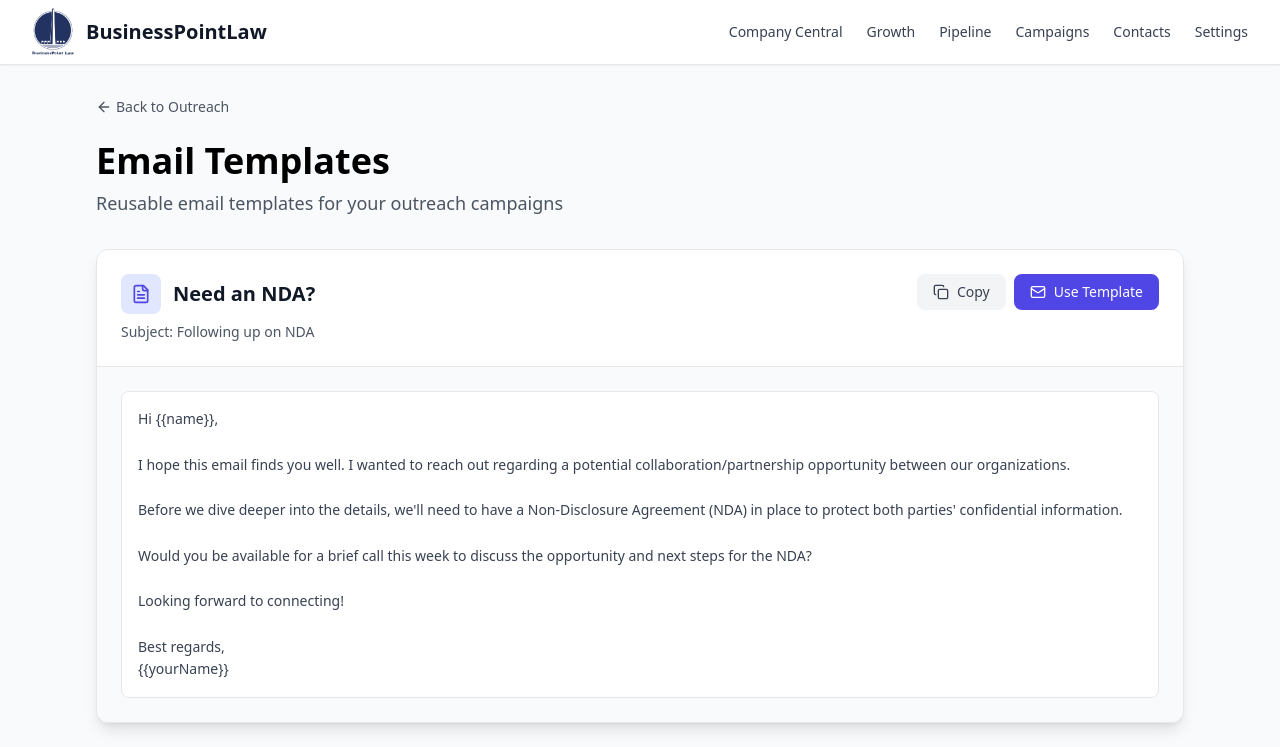
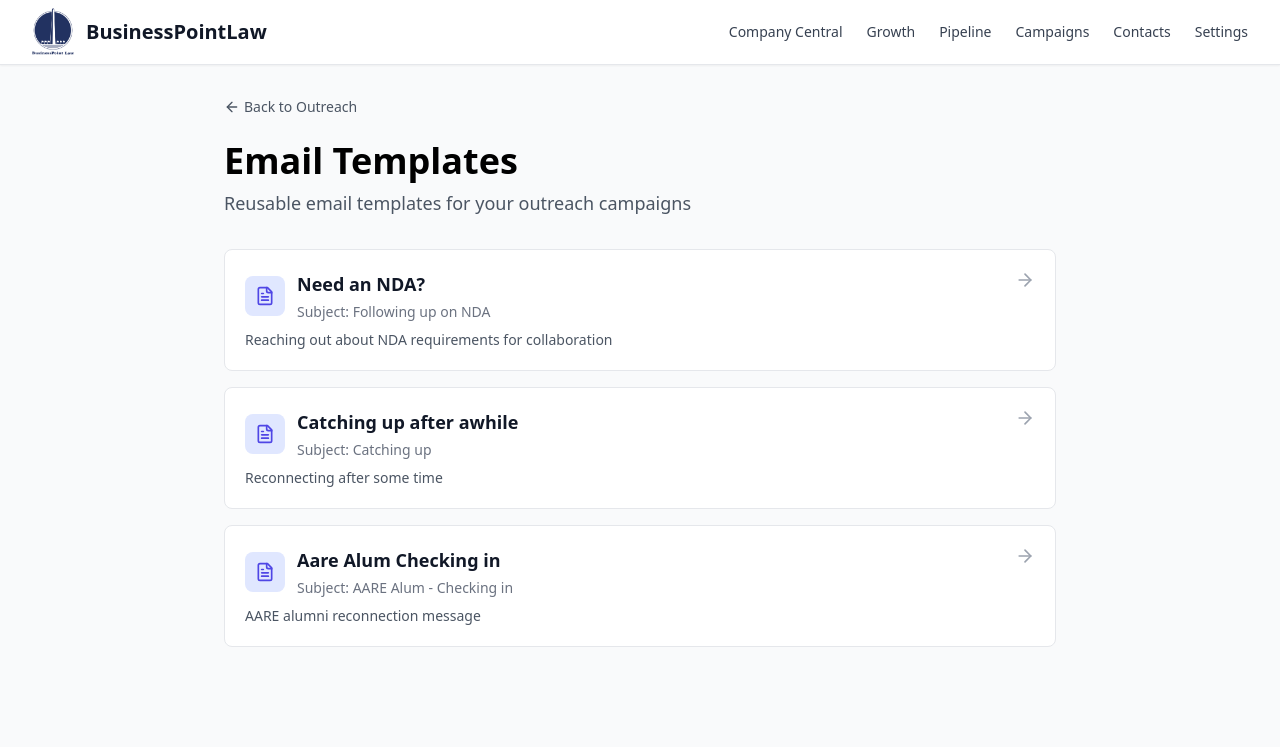
Before and after one commit to Ignite-Strategies/IgniteLegal-frontend, a React (Vite) app: page /outreach/templates in a window 1280 px wide. Shown: the top 747 px of the page. Built offline with nearby package versions, Linux system fonts and the light colour scheme.

Commit message:
Refactor Templates page to show snippets, add TemplateView for full template display

```diff
--- a/src/App.jsx
+++ b/src/App.jsx
@@ -39,6 +39,7 @@ import CampaignCreator from './pages/outreach/CampaignCreator';
 import IndividualEmail from './pages/outreach/IndividualEmail';
 import EmailCampaigns from './pages/outreach/EmailCampaigns';
 import Templates from './pages/outreach/Templates';
+import TemplateView from './pages/outreach/TemplateView';
 
 // Attract imports
 import Ads from './pages/attract/Ads';
@@ -113,6 +114,7 @@ function App() {
           <Route path="/outreach/campaign-creator" element={<CampaignCreator />} />
           <Route path="/outreach/individual-email" element={<IndividualEmail />} />
           <Route path="/outreach/templates" element={<Templates />} />
+          <Route path="/outreach/templates/:templateId" element={<TemplateView />} />
           <Route path="/outreach/email-campaigns" element={<OutreachHome />} />
 
           {/* Attract Routes */}
--- /dev/null
+++ b/src/pages/outreach/TemplateView.jsx
@@ -0,0 +1,161 @@
+import { useState, useEffect } from 'react';
+import { useParams, useNavigate } from 'react-router-dom';
+import { ArrowLeft, Copy, Mail, CheckCircle } from 'lucide-react';
+import PageHeader from '../../components/PageHeader';
+
+// Template data (same as in Templates.jsx)
+const getTemplates = () => [
+  {
+    id: 'need-nda',
+    name: 'Need an NDA?',
+    subject: 'Following up on NDA',
+    body: `Hi {{name}},
+
+I hope this email finds you well. I wanted to reach out regarding a potential collaboration/partnership opportunity between our organizations.
+
+Before we dive deeper into the details, we'll need to have a Non-Disclosure Agreement (NDA) in place to protect both parties' confidential information.
+
+Would you be available for a brief call this week to discuss the opportunity and next steps for the NDA?
+
+Looking forward to connecting!
+
+Best regards,
+{{yourName}}`
+  },
+  {
+    id: 'catching-up',
+    name: 'Catching up after awhile',
+    subject: 'Catching up',
+    body: `Hi {{name}},
+
+It's been a while since we last connected, and I wanted to reach out to catch up.
+
+I've been thinking about our previous conversations regarding {{topic}}, and I'd love to hear how things have been progressing on your end.
+
+Would you be open to a quick call or coffee meeting in the coming weeks? I'd love to hear what you've been working on and see if there are any opportunities for collaboration.
+
+Let me know what works for you!
+
+Best regards,
+{{yourName}}`
+  },
+  {
+    id: 'aare-alum',
+    name: 'Aare Alum Checking in',
+    subject: 'AARE Alum - Checking in',
+    body: `Hi {{name}},
+
+I hope this message finds you well! As a fellow AARE alum, I wanted to reach out and reconnect.
+
+It's been great seeing the impact you've been making in {{field/company}}, and I'd love to catch up and hear more about what you're working on.
+
+Would you be interested in connecting for a quick call or meeting? I'd also love to hear your thoughts on how we might collaborate or support each other's initiatives.
+
+Looking forward to reconnecting!
+
+Best regards,
+{{yourName}}`
+  }
+];
+
+export default function TemplateView() {
+  const { templateId } = useParams();
+  const navigate = useNavigate();
+  const [copied, setCopied] = useState(false);
+  const [template, setTemplate] = useState(null);
+
+  useEffect(() => {
+    const templates = getTemplates();
+    const found = templates.find(t => t.id === templateId);
+    setTemplate(found);
+  }, [templateId]);
+
+  const handleCopy = (text) => {
+    navigator.clipboard.writeText(text);
+    setCopied(true);
+    setTimeout(() => setCopied(false), 2000);
+  };
+
+  const handleUseTemplate = () => {
+    navigate('/outreach/campaign-creator', {
+      state: {
+        template: template
+      }
+    });
+  };
+
+  if (!template) {
+    return (
+      <div className="max-w-4xl mx-auto px-4 sm:px-6 lg:px-8 py-8">
+        <div className="text-center py-12">
+          <p className="text-gray-500">Template not found</p>
+          <button
+            onClick={() => navigate('/outreach/templates')}
+            className="mt-4 px-4 py-2 bg-indigo-600 text-white rounded-lg hover:bg-indigo-700 transition"
+          >
+            Back to Templates
+          </button>
+        </div>
+      </div>
+    );
+  }
+
+  return (
+    <div className="max-w-4xl mx-auto px-4 sm:px-6 lg:px-8 py-8">
+      <PageHeader
+        title={template.name}
+        subtitle="View and use this email template"
+        backTo="/outreach/templates"
+        backLabel="Back to Templates"
+      />
+
+      <div className="bg-white rounded-xl shadow-lg border border-gray-200 overflow-hidden mt-6">
+        {/* Header */}
+        <div className="p-6 border-b border-gray-200 bg-gray-50">
+          <div className="flex items-center justify-between">
+            <div>
+              <h2 className="text-xl font-semibold text-gray-900 mb-2">{template.name}</h2>
+              <p className="text-sm text-gray-600">
+                <span className="font-medium">Subject:</span> {template.subject}
+              </p>
+            </div>
+            <div className="flex gap-2">
+              <button
+                onClick={() => handleCopy(`${template.subject}\n\n${template.body}`)}
+                className="px-4 py-2 bg-gray-100 text-gray-700 rounded-lg hover:bg-gray-200 transition flex items-center gap-2 text-sm"
+              >
+                {copied ? (
+                  <>
+                    <CheckCircle className="h-4 w-4" />
+                    Copied!
+                  </>
+                ) : (
+                  <>
+                    <Copy className="h-4 w-4" />
+                    Copy
+                  </>
+                )}
+              </button>
+              <button
+                onClick={handleUseTemplate}
+                className="px-4 py-2 bg-indigo-600 text-white rounded-lg hover:bg-indigo-700 transition flex items-center gap-2 text-sm"
+              >
+                <Mail className="h-4 w-4" />
+                Use Template
+              </button>
+            </div>
+          </div>
+        </div>
+
+        {/* Template Body */}
+        <div className="p-6">
+          <div className="bg-gray-50 rounded-lg p-6 border border-gray-200">
+            <pre className="whitespace-pre-wrap text-sm text-gray-700 font-sans leading-relaxed">
+              {template.body}
+            </pre>
+          </div>
+        </div>
+      </div>
+    </div>
+  );
+}
--- a/src/pages/outreach/Templates.jsx
+++ b/src/pages/outreach/Templates.jsx
@@ -1,83 +1,40 @@
-import { useState } from 'react';
 import { useNavigate } from 'react-router-dom';
-import { ArrowLeft, FileText, Copy, Mail } from 'lucide-react';
+import { FileText, ArrowRight } from 'lucide-react';
 import PageHeader from '../../components/PageHeader';
 
 export default function Templates() {
   const navigate = useNavigate();
-  const [copiedId, setCopiedId] = useState(null);
 
   const templates = [
     {
       id: 'need-nda',
       name: 'Need an NDA?',
       subject: 'Following up on NDA',
-      body: `Hi {{name}},
-
-I hope this email finds you well. I wanted to reach out regarding a potential collaboration/partnership opportunity between our organizations.
-
-Before we dive deeper into the details, we'll need to have a Non-Disclosure Agreement (NDA) in place to protect both parties' confidential information.
-
-Would you be available for a brief call this week to discuss the opportunity and next steps for the NDA?
-
-Looking forward to connecting!
-
-Best regards,
-{{yourName}}`
+      preview: 'I hope this email finds you well. I wanted to reach out regarding a potential collaboration/partnership opportunity...',
+      snippet: 'Reaching out about NDA requirements for collaboration'
     },
     {
       id: 'catching-up',
       name: 'Catching up after awhile',
       subject: 'Catching up',
-      body: `Hi {{name}},
-
-It's been a while since we last connected, and I wanted to reach out to catch up.
-
-I've been thinking about our previous conversations regarding {{topic}}, and I'd love to hear how things have been progressing on your end.
-
-Would you be open to a quick call or coffee meeting in the coming weeks? I'd love to hear what you've been working on and see if there are any opportunities for collaboration.
-
-Let me know what works for you!
-
-Best regards,
-{{yourName}}`
+      preview: "It's been a while since we last connected, and I wanted to reach out to catch up...",
+      snippet: 'Reconnecting after some time'
     },
     {
       id: 'aare-alum',
       name: 'Aare Alum Checking in',
       subject: 'AARE Alum - Checking in',
-      body: `Hi {{name}},
-
-I hope this message finds you well! As a fellow AARE alum, I wanted to reach out and reconnect.
-
-It's been great seeing the impact you've been making in {{field/company}}, and I'd love to catch up and hear more about what you're working on.
-
-Would you be interested in connecting for a quick call or meeting? I'd also love to hear your thoughts on how we might collaborate or support each other's initiatives.
-
-Looking forward to reconnecting!
-
-Best regards,
-{{yourName}}`
+      preview: 'I hope this message finds you well! As a fellow AARE alum, I wanted to reach out and reconnect...',
+      snippet: 'AARE alumni reconnection message'
     }
   ];
 
-  const handleCopy = (templateId, text) => {
-    navigator.clipboard.writeText(text);
-    setCopiedId(templateId);
-    setTimeout(() => setCopiedId(null), 2000);
-  };
-
-  const handleUseTemplate = (template) => {
-    // Navigate to campaign creator with template pre-filled
-    navigate('/outreach/campaign-creator', {
-      state: {
-        template: template
-      }
-    });
+  const handleViewTemplate = (templateId) => {
+    navigate(`/outreach/templates/${templateId}`);
   };
 
   return (
-    <div className="max-w-6xl mx-auto px-4 sm:px-6 lg:px-8 py-8">
+    <div className="max-w-4xl mx-auto px-4 sm:px-6 lg:px-8 py-8">
       <PageHeader
         title="Email Templates"
         subtitle="Reusable email templates for your outreach campaigns"
@@ -85,48 +42,34 @@ Best regards,
         backLabel="Back to Outreach"
       />
 
-      <div className="grid grid-cols-1 gap-6 mt-8">
+      <div className="space-y-4 mt-8">
         {templates.map((template) => (
-          <div key={template.id} className="bg-white rounded-xl shadow-lg border border-gray-200 overflow-hidden">
-            <div className="p-6 border-b border-gray-200">
+          <div
+            key={template.id}
+            onClick={() => handleViewTemplate(template.id)}
+            className="bg-white rounded-lg border border-gray-200 hover:border-indigo-400 hover:shadow-md transition-all cursor-pointer"
+          >
+            <div className="p-5">
               <div className="flex items-start justify-between">
                 <div className="flex-1">
                   <div className="flex items-center gap-3 mb-2">
-                    <div className="w-10 h-10 bg-indigo-100 rounded-lg flex items-center justify-center">
+                    <div className="w-10 h-10 bg-indigo-100 rounded-lg flex items-center justify-center flex-shrink-0">
                       <FileText className="h-5 w-5 text-indigo-600" />
                     </div>
-                    <h3 className="text-xl font-semibold text-gray-900">{template.name}</h3>
+                    <div className="flex-1 min-w-0">
+                      <h3 className="text-lg font-semibold text-gray-900 truncate">{template.name}</h3>
+                      <p className="text-sm text-gray-500 mt-1">
+                        <span className="font-medium">Subject:</span> {template.subject}
+                      </p>
+                    </div>
                   </div>
                   <div className="ml-13 mt-2">
-                    <p className="text-sm text-gray-600">
-                      <span className="font-medium">Subject:</span> {template.subject}
-                    </p>
+                    <p className="text-sm text-gray-600 line-clamp-2">{template.snippet}</p>
                   </div>
                 </div>
-                <div className="flex gap-2">
-                  <button
-                    onClick={() => handleCopy(template.id, `${template.subject}\n\n${template.body}`)}
-                    className="px-4 py-2 bg-gray-100 text-gray-700 rounded-lg hover:bg-gray-200 transition flex items-center gap-2 text-sm"
-                  >
-                    <Copy className="h-4 w-4" />
-                    {copiedId === template.id ? 'Copied!' : 'Copy'}
-                  </button>
-                  <button
-                    onClick={() => handleUseTemplate(template)}
-                    className="px-4 py-2 bg-indigo-600 text-white rounded-lg hover:bg-indigo-700 transition flex items-center gap-2 text-sm"
-                  >
-                    <Mail className="h-4 w-4" />
-                    Use Template
-                  </button>
+                <div className="ml-4 flex-shrink-0">
+                  <ArrowRight className="h-5 w-5 text-gray-400" />
                 </div>
-              </div>
-            </div>
-
-            <div className="p-6 bg-gray-50">
-              <div className="bg-white rounded-lg p-4 border border-gray-200">
-                <pre className="whitespace-pre-wrap text-sm text-gray-700 font-sans leading-relaxed">
-                  {template.body}
-                </pre>
               </div>
             </div>
           </div>
```
